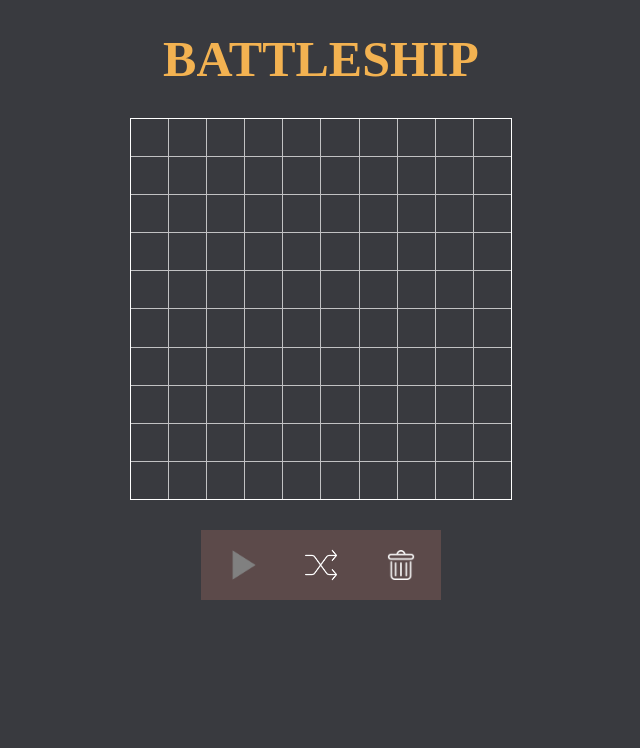
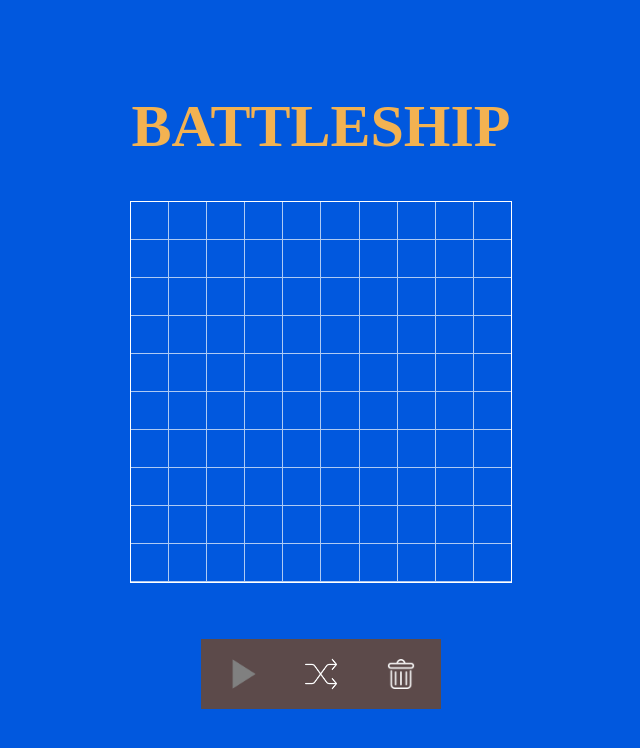
Before and after one commit to s92xiong/battleship, a React (Create React App) app: page / in a window 1280 px wide. Shown: the top 748 px of the page, without its empty margins (319-959 px from the left). Built offline with nearby package versions, Linux system fonts and the light colour scheme.

Commit message:
Changed color theme, debugged hover on pc board logic error, targets are now circles

```diff
--- a/package.json
+++ b/package.json
@@ -7,6 +7,7 @@
     "@testing-library/user-event": "^12.2.2",
     "react": "^17.0.1",
     "react-dom": "^17.0.1",
+    "react-modal": "^3.12.1",
     "react-scripts": "4.0.0",
     "web-vitals": "^0.2.4"
   },
--- a/src/App.css
+++ b/src/App.css
@@ -6,81 +6,38 @@
 @import url('https://fonts.googleapis.com/css2?family=Goldman:wght@400;700&display=swap');
 
 body {
-  background-color: #393a3f;
+  background-color: #0158de;
 }
 
 /* APP COMPONENT */
 .App {
+  width: 100vw;
+  height: 100vh;
   display: flex;
   flex-direction: column;
+  justify-content: center;
   align-items: center;
 }
 
 .header h1 {
   color: #f3b251;
-  margin: 30px 0 0 0;
-  font-size: 50px;
+  font-size: 60px;
   text-align: center;
   font-family: 'Goldman', cursive;
 }
 
 .container {
   width: 1010px;
-  margin: 30px auto;
   display: flex;
+  flex-direction: column;
   justify-content: center;
   align-items: center;
 }
 
-.player-board {
-  margin: 0 50px;
-  width: 380px;
-  height: 380px;
-  display: grid;
-  grid-template-columns: 1fr 1fr 1fr 1fr 1fr 1fr 1fr 1fr 1fr 1fr;
-  grid-template-rows: 1fr 1fr 1fr 1fr 1fr 1fr 1fr 1fr 1fr 1fr;
-  gap: 1px;
-  /* background-color: #f3b2518a;
-  border: 1px solid #f3b251; */
-  background-color: rgba(255, 255, 255, 0.685);
-  border: 1px solid white;
-}
-
-.pc-board {
-  margin: 0 50px;
-  width: 380px;
-  height: 380px;
-  display: grid;
-  grid-template-columns: 1fr 1fr 1fr 1fr 1fr 1fr 1fr 1fr 1fr 1fr;
-  grid-template-rows: 1fr 1fr 1fr 1fr 1fr 1fr 1fr 1fr 1fr 1fr;
-  gap: 1px;
-  background-color: #f3b2518a;
-  border: 1px solid #f3b251;
-  cursor: pointer;
-}
-
-.pc-board-none {
-  display: none;
-}
-
-.grid-box {
-  background-color: #393a3f;
-}
-
-.grid-box:hover {
-  background-color: #393a3f54;
-}
-
-.grid-box-ship {
-  background-color: red;
-}
-
-.grid-box-hit {
-  background-color: green;
-}
-
-.grid-box-miss {
-  background-color: blue;
+.container-board {
+  display: flex;
+  align-items: center;
+  margin: 5vh 0 7vh 0;
 }
 
 @media screen and (max-width: 500px) {
@@ -94,6 +51,10 @@ body {
     justify-content: center;
     width: 100vw;
     margin: 30px 0 0 0;
+  }
+
+  .container-board {
+    flex-direction: column;
   }
 
   .player-board {
--- a/src/App.js
+++ b/src/App.js
@@ -1,13 +1,18 @@
 import React, { useState } from 'react';
+
 import './App.css';
+
+// Logic components
 import { autoplacePlayerShips, autoplaceShipsPC } from './components/autoplaceShips';
+import Gameboard from './components/Gameboard';
 import clearArray from './components/clearArray';
-import Gameboard from './components/Gameboard';
+import resetGame from './components/resetGame';
+import Ship from './components/Ship';
+
+// UI Components
 import RenderBoard from './components/RenderBoard.jsx';
 import RenderButtons from './components/RenderButtons';
 import RenderModal from './components/RenderModal';
-import resetGame from './components/resetGame';
-import Ship from './components/Ship';
 
 function App() {
   // Initialize variable state to determine if all conditions are met for the game to begin
@@ -100,10 +105,10 @@ function App() {
 
   return (
     <div className="App">
-      <div className="header">
-        <h1 data-testid="battleship-id">BATTLESHIP</h1>
-      </div>
+      <div className="header"><h1 data-testid="battleship-id">BATTLESHIP</h1></div>
+      <div>
         <div className="container">
+          <div className="container-board">
             <RenderBoard
               board={playerBoard}
               boardType="player"
@@ -123,6 +128,8 @@ function App() {
             shuffleButton={handleShuffleButton}
             deleteButton={handleDeleteShips}
           />
+        </div>
+      </div>
       <RenderModal
         winner={winner}
         playAgainButton={handleReset}
--- a/src/components/Gameboard.js
+++ b/src/components/Gameboard.js
@@ -58,7 +58,7 @@ function Gameboard (board, setBoard) {
     let tempString = attacker;
     let sum = 0;
     opponentBoard.forEach(row => row.forEach(square => (square === "hit") ? sum++ : null));
-    if (sum === 2) {
+    if (sum === 17) {
       setGameOver(true);
       setWinner(tempString);
       // console.log(tempString);
--- a/src/components/RenderBoard.jsx
+++ b/src/components/RenderBoard.jsx
@@ -1,4 +1,5 @@
 import React from 'react';
+import '../styles/renderBoard.css';
 
 const RenderBoard = ({ className, board, boardType, handleClick }) => {
   return (
@@ -7,38 +8,43 @@ const RenderBoard = ({ className, board, boardType, handleClick }) => {
         (board && board.length > 0) ?
         board.map((arr, y) => arr.map((box, x) => {
           // Determine square colour
-          let nameOfClass;
+          let targetClassName;
           let dataID;
           if (boardType === "pc") {
             if (box === "ship") {
-              nameOfClass = "grid-box-ship grid-box-ship-pc";
+              targetClassName = "grid-circle-ship-pc";
               dataID = "data-ship-pc";
             } else if (box === "hit") {
-              nameOfClass="grid-box-hit grid-box-hit-pc";
+              targetClassName="grid-circle-hit";
               dataID=`data-hit-pc`;
             } else if (box === "miss") {
-              nameOfClass="grid-box-miss grid-box-miss-pc";
+              targetClassName="grid-circle-miss";
               dataID=`data-miss-pc`;
             } else {
-              nameOfClass = "grid-box";
               dataID = "grid-box-id";
+              targetClassName = "";
             }
           } else {
             if (box === "ship") {
-              nameOfClass = "grid-box-ship grid-box-ship-player";
+              targetClassName = "grid-circle-ship-player";
               dataID = "data-ship-player";
             } else if (box === "hit") {
-              className = "grid-box-hit grid-box-hit-player";
+              targetClassName = "grid-circle-hit";
               dataID = "data-hit-player";
             } else if (box === "miss") {
-              nameOfClass="grid-box-miss grid-box-miss-player";
+              targetClassName="grid-circle-miss";
               dataID=`data-miss-player`;
             } else {
-              nameOfClass = "grid-box";
               dataID = "grid-box-id";
+              targetClassName = "";
             }
           };
-          return <div key={`${y}${x}`} name={`${y}${x}`} className={nameOfClass} data-testid={dataID} onClick={handleClick}></div>;
+
+          return (
+            <div key={`${y}${x}`} className="grid-box" name={`${y}${x}`} data-testid={dataID} onClick={handleClick}>
+              <div name={`${y}${x}`} className={`grid-circle ${targetClassName}`}></div>
+            </div>
+          );
         })) :
         "Loading..."
       }
--- a/src/components/RenderButtons.jsx
+++ b/src/components/RenderButtons.jsx
@@ -1,4 +1,4 @@
-import '../styles/buttons.css';
+import '../styles/renderButtons.css';
 import play from '../images/play.png';
 import shuffle from '../images/shuffle.png';
 import trash from '../images/trash.png';
--- a/src/components/RenderModal.jsx
+++ b/src/components/RenderModal.jsx
@@ -1,19 +1,22 @@
 import React from 'react';
+import "../styles/renderModal.css";
 
 const RenderModal = (props) => {
   if (!props.winner) return <div></div>;
 
-  let theWinner = "";
+  let winningMessage = "";
   if (props.winner === "player") {
-    theWinner = "Player";
+    winningMessage = "YOU WIN!";
   } else if (props.winner === "pc") {
-    theWinner = "Computer"
+    winningMessage = "COMPUTER WINS!"
   }
 
   return (
-    <div className="bg-modal">
-      <h1>{theWinner} has won the game!</h1>
-      <button onClick={props.playAgainButton}>Play Again</button>
+    <div className="modal-bg">
+      <div className="modal">
+        <h1 className="winning-message">{winningMessage}</h1>
+        <button className="play-again-button" onClick={props.playAgainButton}>PLAY AGAIN</button>
+      </div>
     </div>
   );
 };
--- /dev/null
+++ b/src/styles/renderBoard.css
@@ -0,0 +1,70 @@
+.player-board {
+  margin: 0 50px;
+  width: 380px;
+  height: 380px;
+  display: grid;
+  grid-template-columns: 1fr 1fr 1fr 1fr 1fr 1fr 1fr 1fr 1fr 1fr;
+  grid-template-rows: 1fr 1fr 1fr 1fr 1fr 1fr 1fr 1fr 1fr 1fr;
+  gap: 1px;
+  /* background-color: #f3b2518a;
+  border: 1px solid #f3b251; */
+  background-color: #ffffffae;
+  border: 1px solid #ffffff;
+}
+
+.pc-board {
+  margin: 0 50px;
+  width: 450px;
+  height: 450px;
+  display: grid;
+  grid-template-columns: 1fr 1fr 1fr 1fr 1fr 1fr 1fr 1fr 1fr 1fr;
+  grid-template-rows: 1fr 1fr 1fr 1fr 1fr 1fr 1fr 1fr 1fr 1fr;
+  gap: 1px;
+  background-color: #ffffffae;
+  border: 1px solid #ffffff;
+  cursor: pointer;
+}
+
+.pc-board-none {
+  display: none;
+}
+
+.grid-box {
+  background-color: #0158de;
+  display: flex;
+  justify-content: center;
+  align-items: center;
+}
+
+.grid-box:hover {
+  background-color: #015ade94;
+}
+
+.grid-circle {
+  border-radius: 50%;
+  width: 50%;
+  height: 50%;
+}
+
+.grid-circle-ship-player {
+  background-color: #9aa3a8;
+  border-radius: 0%;
+  width: 100%;
+  height: 100%;
+}
+
+.grid-circle-ship-pc {
+  /* background-color: rgb(211, 60, 211);
+  border-radius: 0%;
+  width: 100%;
+  height: 100%; */
+  display: none;
+}
+
+.grid-circle-hit {
+  background-color: #ff0000;
+}
+
+.grid-circle-miss {
+  background-color: #fafafa;
+}
--- a/src/styles/renderModal.css
+++ b/src/styles/renderModal.css
@@ -1,5 +1,25 @@
-.bg-modal {
+.modal-bg {
+  background-color: rgb(0, 0, 0, 0.8);
+  width: 100vw;
+  height: 100vh;
+  position: fixed;
+  top: 0;
+  left: 0;
+  display: flex;
+  justify-content: center;
+  align-items: center;
+}
+
+.modal {
+  width: 40%;
+  height: 40%;
+  background-color: white;
   display: flex;
   flex-direction: column;
-  text-align: center;
+  justify-content: center;
+  align-items: center;
 }
+
+.modal > * {
+  margin: 5%;
+}
```
Also changed, not shown: src/styles/renderButtons.css (renamed from src/styles/buttons.css), 1 other file (tests, documents, lock files or other folders). Lines whose indentation alone changed are shown as unchanged.
